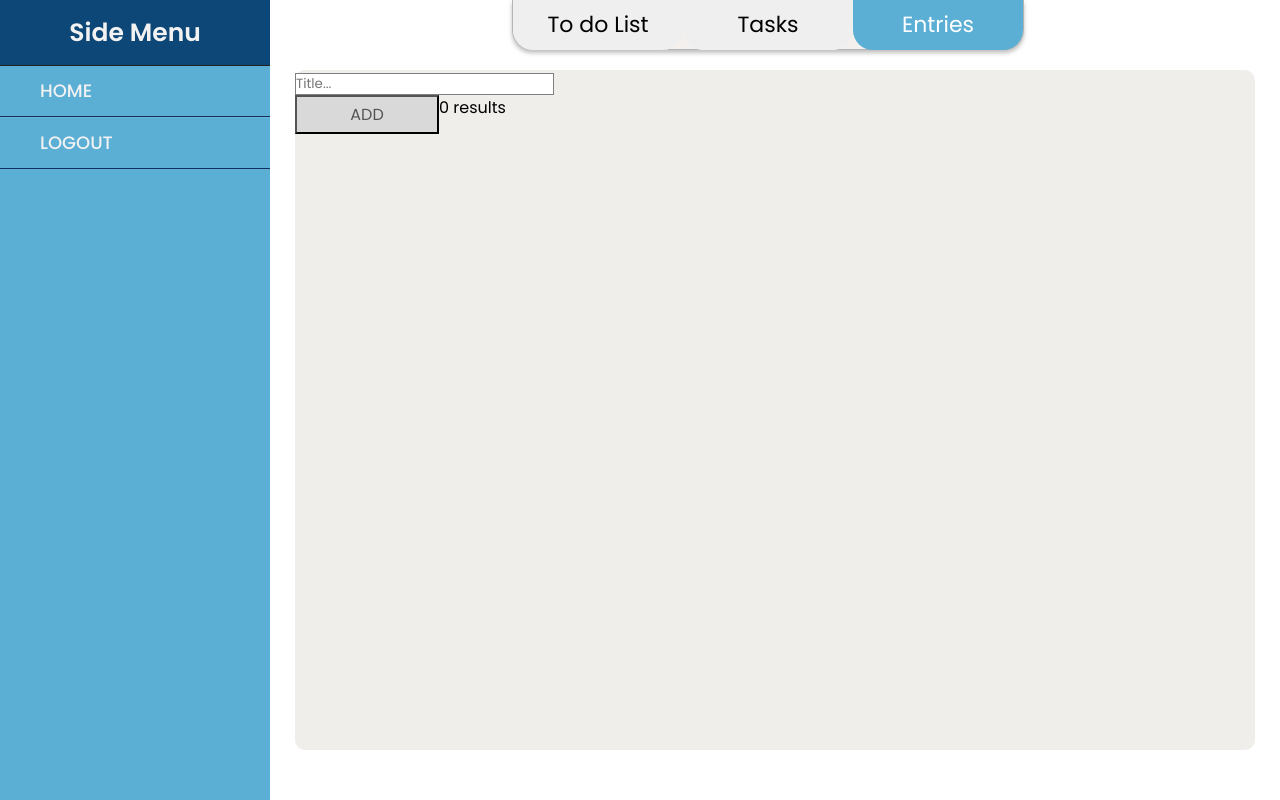
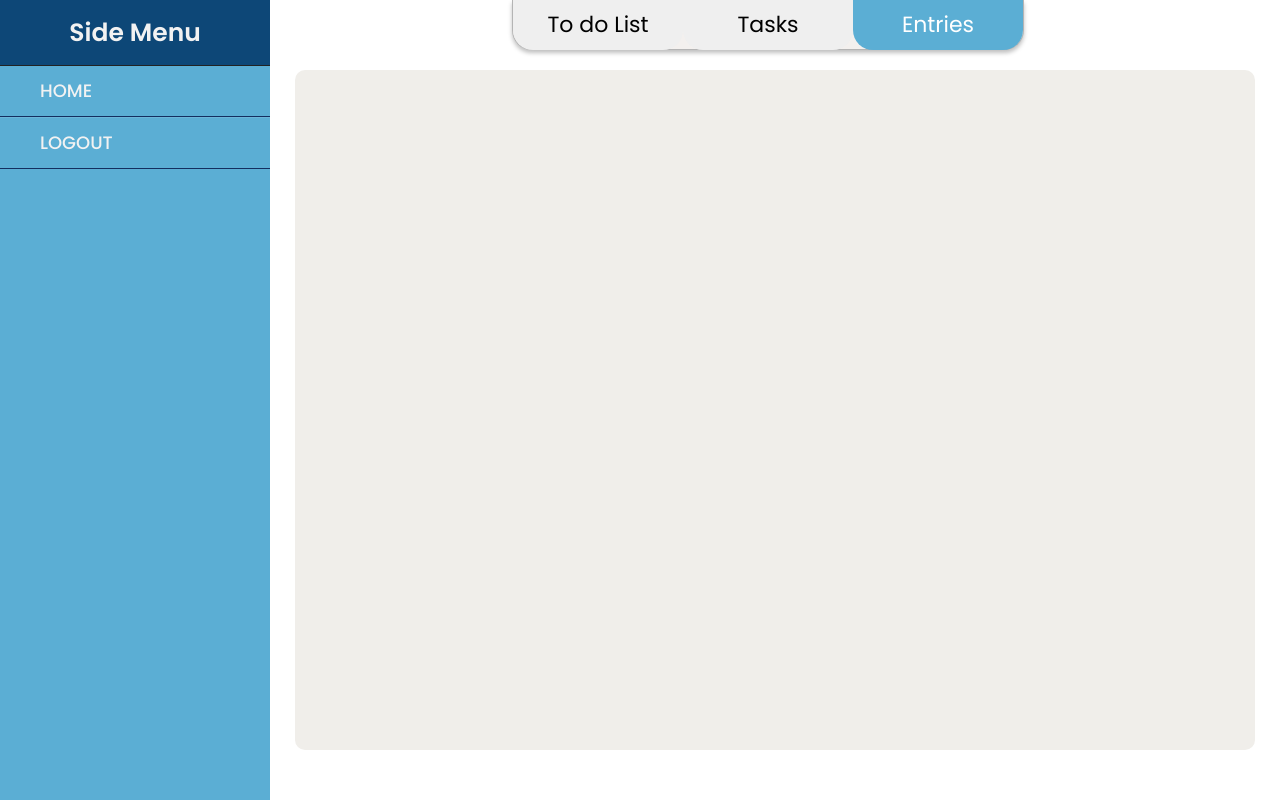
Before and after one commit to AmrutaKoshe/Project-Planner, a PHP site: page /folder/entries.php in a window 1280 px wide. Run offline with PHP 8.4, Linux system fonts and the light colour scheme; a user stored in the database is signed in; data comes from the database, SQL or seed files in the repository; data that the repository does not hold is empty; some libraries are stand-ins or nearby versions.

Commit message:
entries default

```diff
--- a/folder/entries.php
+++ b/folder/entries.php
@@ -57,10 +57,7 @@
 
      <div class="dash" >
 
-        <form action="addlist.php" method="post">
-            <input style="border: 1px solid gray;" type="text" name="mylist" placeholder="Title...">
-            <div class="addBtn"><input type="submit" value="ADD"></div>
-        </form>
+      <!-- insert hereeee -->
 
      <table style="margin-top: 7%;">
             <tr>
@@ -79,16 +76,8 @@
             die("Connection failed: " . $conn->connect_error);
             }
 
-            $sql = "SELECT list FROM todolist";
-            $result = $conn->query($sql);
+            // insert here
 
-            if ($result->num_rows > 0) {
-            // output data of each row
-            while($row = $result->fetch_assoc()) {
-            echo "<tr><td>" ."->  ". $row["list"]. "</td></tr>";
-            }
-            echo "</table>";
-            } else { echo "0 results"; }
             $conn->close();
             ?>
         </table>
```
